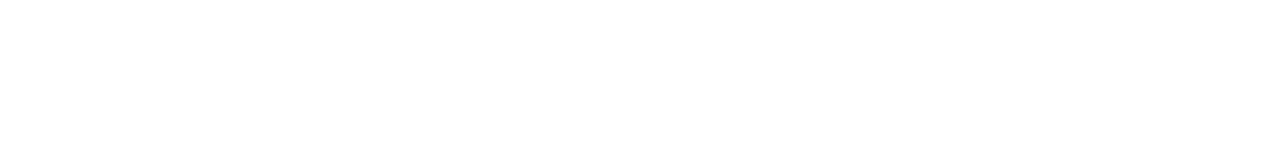
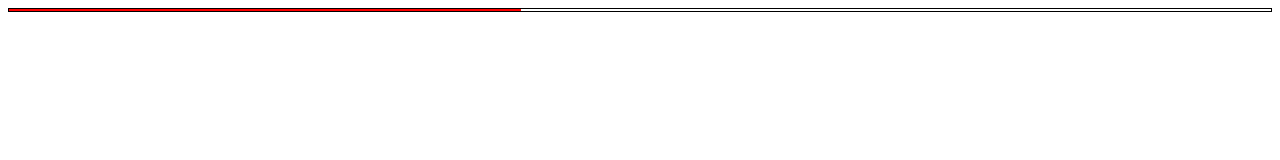
Before and after one commit to NotPedrovisk/EtchASketch, a plain HTML site: page index.html in a window 1280 px wide. Drawn offline with Linux system fonts and the light colour scheme.

Commit message:
added container to html, its basic style to css, and a for loop for creating 256 divs inside container

```diff
--- a/index.html
+++ b/index.html
@@ -6,10 +6,11 @@
         <title>Etch-a-Sketch</title>
 
         <link rel="stylesheet" href="styles.css">
-        <script src="scripts.js"></script>
+        <script src="scripts.js" defer></script>
 
     </head>
     <body>
+        <div class="container"></div>
 
     </body>
 
--- a/scripts.js
+++ b/scripts.js
@@ -0,0 +1,13 @@
+const container = document.querySelector("div");
+
+
+//create a loop maybe for creating 16x16 divs, or 256 total
+for(i = 0; i < 256; i++){
+    const newDiv = document.createElement("div");
+    newDiv.setAttribute("class", "testDivs");
+    container.appendChild(newDiv);
+}
+
+
+
+console.log(container.children.length)
--- a/styles.css
+++ b/styles.css
@@ -0,0 +1,9 @@
+.container{
+    display:flex;
+    border: 1px solid black;
+}
+
+.testDivs{
+    display:flex;
+    border:1px solid red;
+}
```
